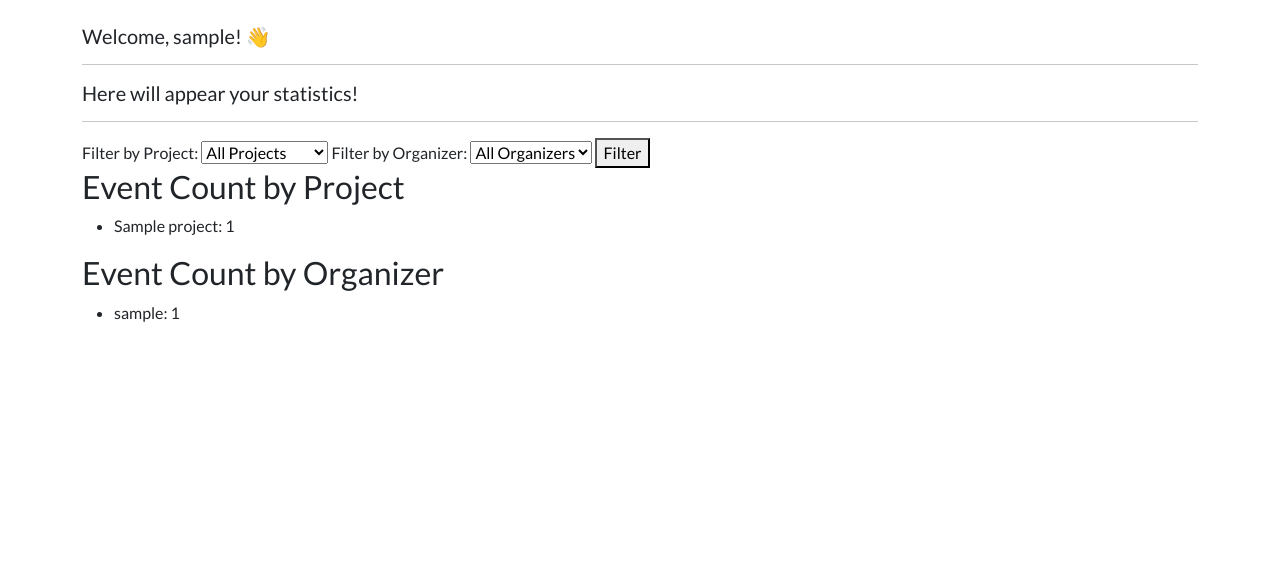
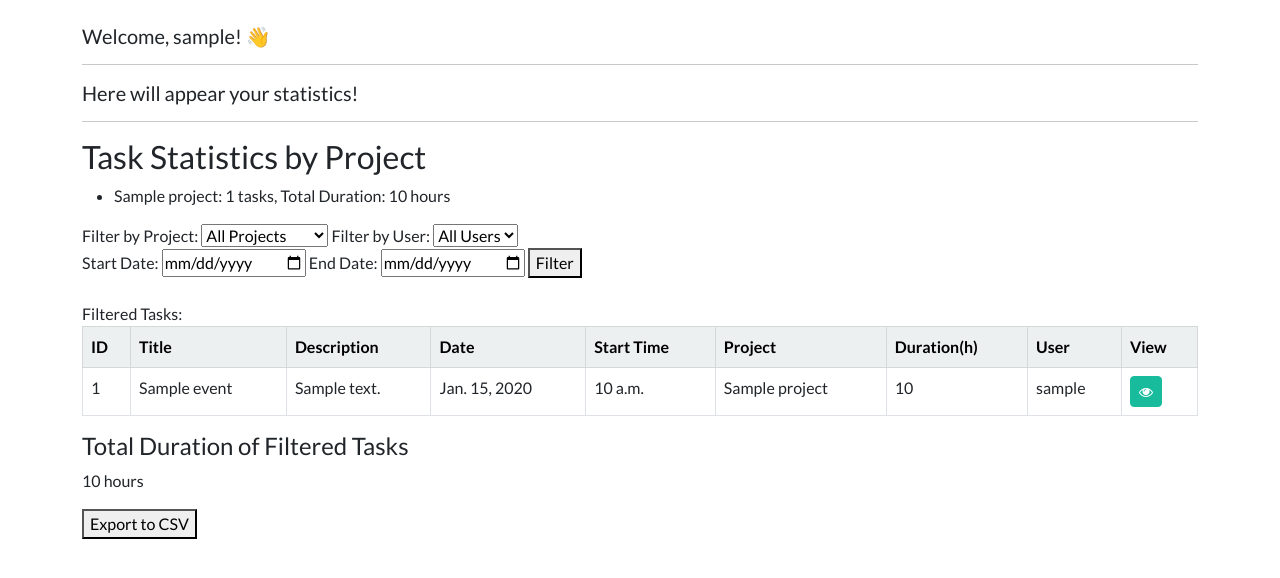
Before and after one commit to Fractaliter/ProjectUE, a Django app: page /statistics_dashboard in a window 1280 px wide. Shown: the part 72-650 px from the top of the page. Run offline with Django 4.2, Linux system fonts and the light colour scheme; a user stored in the database is signed in; tables that the repository leaves empty hold one stand-in row (values such as "Sample post").

Commit message:
changed event to task, filtering and export to csv

```diff
--- a/crm/webapp/templates/webapp/create_event.html
+++ b/crm/webapp/templates/webapp/create_event.html
@@ -46,7 +46,7 @@
 
                 <button type="submit" class="btn btn-primary">
 
-                    Create Event &nbsp; <i class="fa fa-check" aria-hidden="true"></i>
+                    Create Task &nbsp; <i class="fa fa-check" aria-hidden="true"></i>
 
                 </button>
 
--- a/crm/webapp/templates/webapp/event_dashboard.html
+++ b/crm/webapp/templates/webapp/event_dashboard.html
@@ -9,13 +9,13 @@
 
     <a class="btn btn-outline-primary btn-sm" href="{% url 'create_event' %}">
 
-        Create a new event &nbsp; <i class="fa fa-plus-circle" aria-hidden="true"></i>
+        Create a new task &nbsp; <i class="fa fa-plus-circle" aria-hidden="true"></i>
 
     </a>
 
     <hr>
 
-    <br>Events:
+    <br>Tasks:
     <table class="table table-hover table-bordered">
 
         <thead class="table-light">
@@ -29,7 +29,7 @@
                 <th scope="col"> Start Time </th>
                 <th scope="col"> Project </th>
                 <th scope="col"> Duration(h) </th>
-                <th scope="col"> Organizer </th>
+                <th scope="col"> User </th>
 
                 <th scope="col"> View </th>
 
--- a/crm/webapp/templates/webapp/statistics_dashboard.html
+++ b/crm/webapp/templates/webapp/statistics_dashboard.html
@@ -10,7 +10,15 @@
 
     <hr>
 
-
+    <!-- Statistics -->
+<h3>Task Statistics by Project</h3>
+<ul>
+    {% for stat in event_stats_by_project %}
+    <li>
+        {{ stat.project__name }}: {{ stat.total_events }} tasks, Total Duration: {{ stat.total_duration }} hours
+    </li>
+    {% endfor %}
+</ul>
 <!-- Filters -->
 <form method="get">
     <label for="project">Filter by Project:</label>
@@ -21,30 +29,84 @@
         {% endfor %}
     </select>
 
-    <label for="organizer">Filter by Organizer:</label>
+    <label for="organizer">Filter by User:</label>
     <select name="organizer" id="organizer">
-        <option value="">All Organizers</option>
+        <option value="">All Users</option>
         {% for organizer in organizers %}
         <option value="{{ organizer.id }}" {% if selected_organizer == organizer.id|stringformat:"s" %}selected{% endif %}>{{ organizer.username }}</option>
         {% endfor %}
     </select>
+    <!-- Date Range Filters -->
+    <br>
+    <label for="start_date">Start Date:</label>
+    <input type="date" id="start_date" name="start_date" value="{{ request.GET.start_date }}">
+
+    <label for="end_date">End Date:</label>
+    <input type="date" id="end_date" name="end_date" value="{{ request.GET.end_date }}">
 
     <button type="submit">Filter</button>
 </form>
+<br>Filtered Tasks:
+<table class="table table-hover table-bordered">
 
-<!-- Display statistics -->
-<h3>Event Count by Project</h3>
-<ul>
-    {% for stat in event_count_by_project %}
-    <li>{{ stat.project__name }}: {{ stat.total }}</li>
-    {% endfor %}
-</ul>
+    <thead class="table-light">
 
-<h3>Event Count by Organizer</h3>
-<ul>
-    {% for stat in event_count_by_organizer %}
-    <li>{{ stat.organizer__username }}: {{ stat.total }}</li>
-    {% endfor %}
-</ul>
+        <tr>
 
+            <th scope="col"> ID </th>
+            <th scope="col"> Title </th>
+            <th scope="col"> Description </th>
+            <th scope="col"> Date </th>
+            <th scope="col"> Start Time </th>
+            <th scope="col"> Project </th>
+            <th scope="col"> Duration(h) </th>
+            <th scope="col"> User </th>
+
+            <th scope="col"> View </th>
+
+        </tr>
+
+    </thead>
+
+    <tbody>
+
+    {% if events %}
+
+        {% for event in events %}
+
+        <tr>
+
+            <td> {{event.id}} </td>
+
+            <td> {{event.title}} </td>
+
+            <td> {{event.description}} </td>
+
+            <td> {{event.date}} </td>
+            <td> {{event.time}} </td>
+            <td> {{event.project}} </td>
+            <td> {{event.duration}} </td>
+            <td> {{ event.organizer }} </td>
+
+            <td> <a class="btn btn-success btn-sm" href="{% url 'event_detail' event.id %}"> <i class="fa fa-eye" aria-hidden="true"></i> </a> </td>
+
+        </tr>
+
+        {% endfor %}
+
+    {% endif %}
+
+</table>
+<!-- Display total duration of all filtered events -->
+<h4>Total Duration of Filtered Tasks</h4>
+<p>{{ total_duration }} hours</p>
+
+<form method="get" action="{% url 'export_events_csv' %}">
+    <input type="hidden" name="project" value="{{ selected_project }}">
+    <input type="hidden" name="organizer" value="{{ selected_organizer }}">
+    <input type="hidden" name="start_date" value="{{ start_date }}">
+    <input type="hidden" name="end_date" value="{{ end_date }}">
+    <button type="submit">Export to CSV</button>
+</form>
+</tbody>
 {% endblock %}
--- a/crm/webapp/urls.py
+++ b/crm/webapp/urls.py
@@ -34,6 +34,7 @@ urlpatterns = [
     path('statistics_dashboard', views.statistics_dashboard, name="statistics_dashboard"),
 
     path('artist-search/', views.artist_search, name='artist_search_url'),
+    path('export-csv/', views.export_events_csv, name='export_events_csv'),
 
 
 
--- a/crm/webapp/views.py
+++ b/crm/webapp/views.py
@@ -1,6 +1,7 @@
+import csv
 from django.shortcuts import render, redirect, get_object_or_404
 from .forms import CreateUserForm, LoginForm, CreateContactForm,ContactForm, UpdateContactForm,EventForm,ProjectForm
-from django.db.models import Count
+from django.db.models import Count, Sum
 from django.contrib.auth.models import auth
 from django.contrib.auth import authenticate
 
@@ -12,6 +13,7 @@ from django.contrib import messages
 
 from .spotify_utils import get_artist_info  # Assuming get_artist_info is in spotify_utils.py
 
+from django.http import HttpResponse
 
 # - Homepage
 
@@ -241,8 +243,11 @@ def statistics_dashboard(request):
     selected_project = request.GET.get('project')
     selected_organizer = request.GET.get('organizer')
 
+    start_date = request.GET.get('start_date')
+    end_date = request.GET.get('end_date')
     # Start with all events
     events = Event.objects.all()
+
 
     # Filter events by selected project if applicable
     if selected_project:
@@ -256,14 +261,65 @@ def statistics_dashboard(request):
     event_count_by_project = Event.objects.values('project__name').annotate(total=Count('id')).order_by('-total')
     event_count_by_organizer = Event.objects.values('organizer__username').annotate(total=Count('id')).order_by('-total')
 
+  # Get the count and total duration of events by project
+    event_stats_by_project = Event.objects.values('project__name') \
+                                          .annotate(total_events=Count('id'),
+                                                    total_duration=Sum('duration')) \
+                                          .order_by('-total_events')
+
+    # Filtering by date range
+    if start_date:
+        events = events.filter(date__gte=start_date)
+    if end_date:
+        events = events.filter(date__lte=end_date)
+
+    total_duration = events.aggregate(Sum('duration'))['duration__sum'] or 0
     context = {
         'projects': projects,
         'organizers': organizers,
         'events': events,
         'event_count_by_project': event_count_by_project,
         'event_count_by_organizer': event_count_by_organizer,
+        'event_stats_by_project': event_stats_by_project,
         'selected_project': selected_project,
         'selected_organizer': selected_organizer,
+        'start_date': start_date,
+        'end_date': end_date,
+        'total_duration': total_duration  # Total duration of filtered events
     }
 
     return render(request, 'webapp/statistics_dashboard.html', context)
+
+def export_events_csv(request):
+    response = HttpResponse(content_type='text/csv')
+    response['Content-Disposition'] = 'attachment; filename="filtered_tasks.csv"'
+
+    writer = csv.writer(response)
+    writer.writerow(['Title', 'Description', 'Date', 'Time', 'Project', 'Duration', 'Organizer'])
+
+    events = Event.objects.all()
+
+    if request.GET.get('project'):
+        events = events.filter(project_id=request.GET['project'])
+
+    if request.GET.get('organizer'):
+        events = events.filter(organizer_id=request.GET['organizer'])
+
+    if request.GET.get('start_date'):
+        events = events.filter(date__gte=request.GET['start_date'])
+
+    if request.GET.get('end_date'):
+        events = events.filter(date__lte=request.GET['end_date'])
+
+    for event in events:
+        writer.writerow([
+            event.title,
+            event.description,
+            event.date,
+            event.time,
+            event.project.name,
+            event.duration,
+            event.organizer.username
+        ])
+
+    return response
```
Also changed, not shown: crm/webapp/templates/webapp/event_detail.html (+0 -7 lines).
